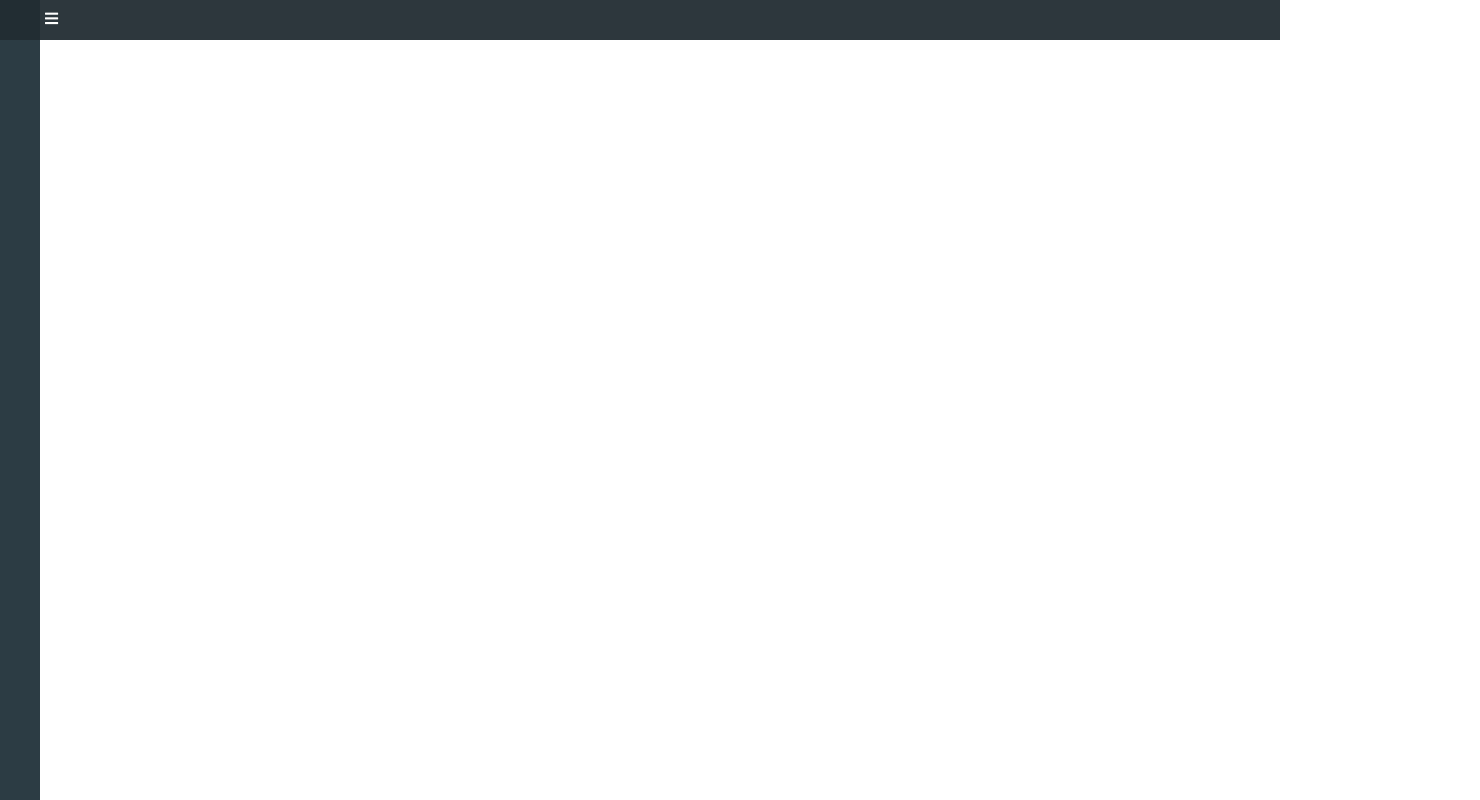
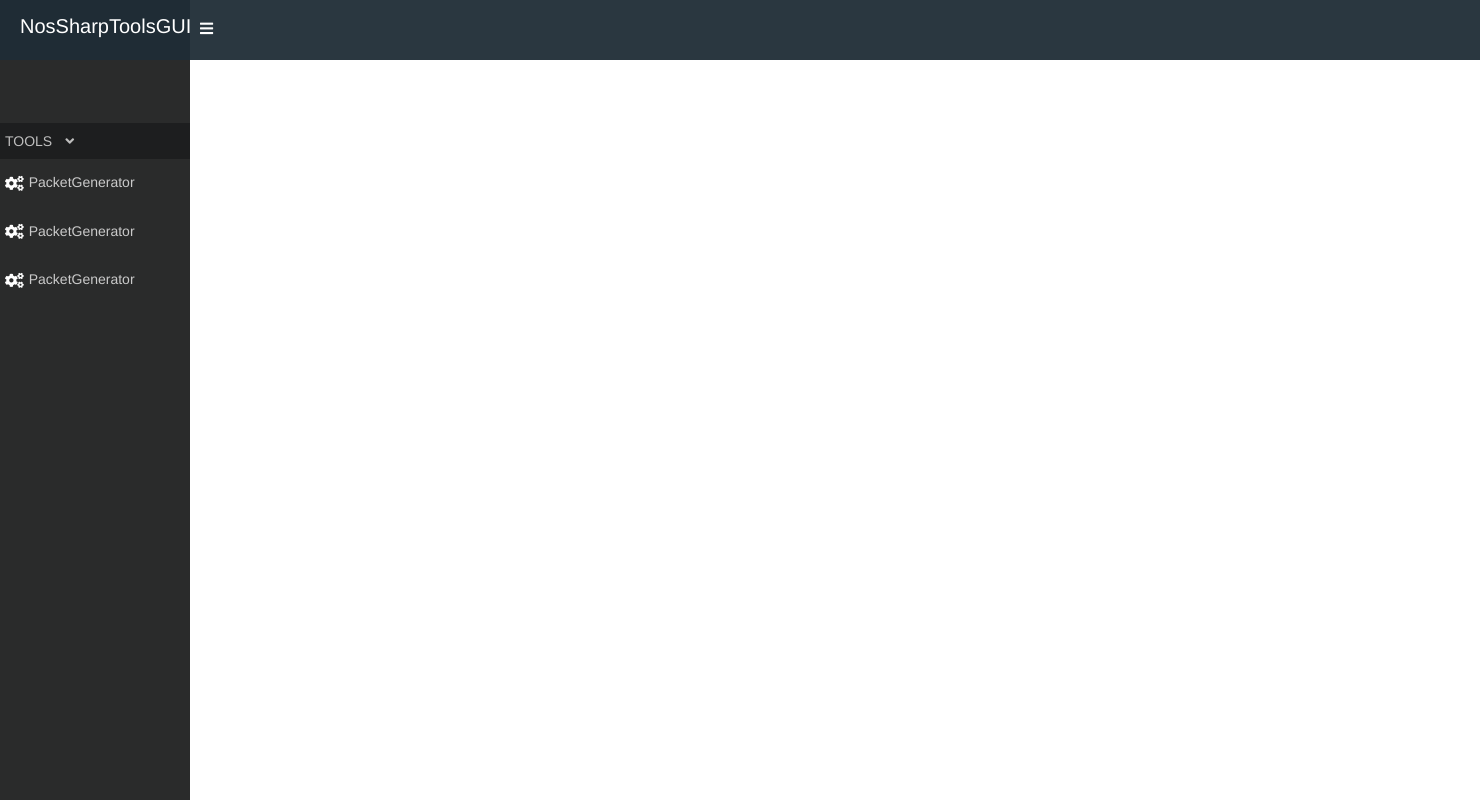
Before and after one commit to AntoineCrb/NosSharpToolsGUI, a Vue app: page / in a window 1280 px wide. Shown: the top 800 px of the page, 1480 px wide, since content can reach past the window. Built offline with nearby package versions, Linux system fonts and the light colour scheme.

Commit message:
update toolsPanel

```diff
--- a/src/App.vue
+++ b/src/App.vue
@@ -1,6 +1,6 @@
 <template>
   <div id="app">
-    <app-tool-panel></app-tool-panel>
+    <app-tool-panel :display="display" @display="display = $event"></app-tool-panel>
     <router-view/>
   </div>
 </template>
@@ -9,6 +9,11 @@
 import ToolPanel from "./components/ToolPanel";
 
 export default {
+  data() {
+    return {
+      display: true
+    };
+  },
   components: {
     AppToolPanel: ToolPanel
   }
@@ -17,13 +22,18 @@ export default {
 
 <style>
 :root {
-  --main-color: rgb(12, 45, 66);
-  --secondary-color: rgba(34, 45, 51, 0.95);
-  --third-color: rgb(44, 60, 68);
+  --main-color: rgba(31, 45, 54, 0.95);
+  --secondary-color: rgb(42, 43, 43);
+  --third-color: rgb(29, 30, 31);
+  --fourth-color: rgb(40, 76, 110);
 }
 
 body {
   margin: 0;
   padding: 0;
+  overflow-x: hidden;
+  -webkit-box-sizing: border-box;
+  -moz-box-sizing: border-box;
+  box-sizing: border-box;
 }
 </style>
--- /dev/null
+++ b/src/assets/tools.json
@@ -0,0 +1,20 @@
+[{
+  "name": "TOOLS",
+  "open": true,
+  "childs": [{
+      "name": "PacketGenerator",
+      "icon": "fas fa-cogs",
+      "router-link": ""
+    },
+    {
+      "name": "PacketGenerator",
+      "icon": "fas fa-cogs",
+      "router-link": ""
+    },
+    {
+      "name": "PacketGenerator",
+      "icon": "fas fa-cogs",
+      "router-link": ""
+    }
+  ]
+}]
--- a/src/components/ToolPanel.vue
+++ b/src/components/ToolPanel.vue
@@ -1,19 +1,35 @@
 <template>
    <div class="panel" :class="{'expanded': display}">
       <div class="top-panel transition">
-        <span class="fas fa-bars icon menu transition" @click="display = !display"></span>
+         <span class="fas fa-bars icon menu transition" @click="$emit('display', !display)"></span>
       </div>
       <div class="left-panel transition">
+         <a class="text transition">{{display ? 'NosSharpToolsGUI' : 'Nos#'}}</a>
 
+         <div class="tools">
+
+            <div v-for="tool in tools" :key="tool.name" class="main-tool transition" :class="{'tool-open': tool.open}">
+               <div class="main-name transition" @click="tool.open = ! tool.open"><a>{{tool.name}}</a> <span class="fas fa-angle-left"></span></div>
+
+               <div v-for="t in tool.childs" :key="t.name" class="tool">
+                  <span class="icon" :class="t.icon"></span>
+                  <a class="name">{{t.name}}</a>
+               </div>
+            </div>
+
+         </div>
       </div>
    </div>
 </template>
 
 <script>
+import Tools from "../assets/tools.json";
+
 export default {
+  props: ["display"],
   data() {
     return {
-      display: false
+      tools: Tools
     };
   }
 };
@@ -22,28 +38,104 @@ export default {
 <style scoped lang="scss">
 .panel {
   .top-panel {
-    background-color: var(--secondary-color);
-    height: 40px;
+    background-color: var(--main-color);
+    height: 50px;
     width: 100%;
     position: absolute;
     z-index: 10;
+    padding-left: 70px;
+    padding-top: 10px;
 
     .menu {
       font-size: 15px;
+      cursor: pointer;
       position: relative;
-      left: 45px;
       top: 10px;
-      cursor: pointer;
     }
   }
 
   .left-panel {
-    background-color: var(--third-color);
+    background-color: var(--secondary-color);
     padding-top: 50px;
     height: 100%;
-    width: 180px;
+    width: 190px;
     position: absolute;
-    left: -140px;
+    left: -130px;
+
+    .text {
+      font-family: "Dosis", "Source Sans Pro", "Helvetica Neue", Arial,
+        sans-serif;
+      font-weight: 200;
+      font-size: 20px;
+      color: #fff;
+      position: relative;
+      top: -35px;
+      left: 140px;
+      z-index: 20;
+    }
+
+    .tools {
+      padding-top: 50px;
+
+      .main-tool {
+        overflow: hidden;
+        max-height: 40px;
+
+        .main-name {
+          cursor: pointer;
+          font-family: "Source Sans Pro", "Helvetica Neue", Helvetica, Arial,
+            sans-serif;
+          font-weight: 400;
+          font-size: 14px;
+          width: 100%;
+          color: rgb(190, 190, 190);
+          padding: 10px 0;
+          background-color: var(--third-color);
+
+          a {
+            margin-left: 5px;
+          }
+
+          span {
+            position: relative;
+            left: 10px;
+          }
+        }
+
+        .main-name:hover {
+          color: var(--fourth-color);
+        }
+
+        .tool {
+          padding: 15px 0;
+          cursor: pointer;
+
+          .icon {
+            font-size: 15px;
+            margin-left: 5px;
+          }
+
+          .name {
+            margin-left: 5px;
+            vertical-align: 10%;
+            font-family: "Dosis", "Source Sans Pro", "Helvetica Neue", Arial,
+              sans-serif;
+            font-weight: 200;
+            font-size: 14px;
+            color: rgb(202, 202, 202);
+          }
+        }
+      }
+
+      .tool-open {
+        max-height: 400px;
+        .main-name {
+          span {
+            transform: rotate(-90deg);
+          }
+        }
+      }
+    }
   }
 
   .icon {
@@ -58,13 +150,14 @@ export default {
 
 .expanded {
   .top-panel {
-    .menu {
-      left: 185px;
-    }
+    padding-left: 200px;
   }
 
   .left-panel {
     left: 0px;
+    .text {
+      left: 20px;
+    }
   }
 }
 </style>
--- a/src/components/tools/Home.vue
+++ b/src/components/tools/Home.vue
@@ -1,5 +1,5 @@
 <template>
-
+<div class="home"></div>
 </template>
 
 <script>
@@ -9,5 +9,8 @@ export default {
 </script>
 
 <style scoped>
-
+.home {
+    width: 100%;
+    height: 100px;
+}
 </style>
```
Also changed, not shown: src/assets/logo.png, 1 other file (tests, documents, lock files or other folders). Lines whose indentation alone changed are shown as unchanged.
